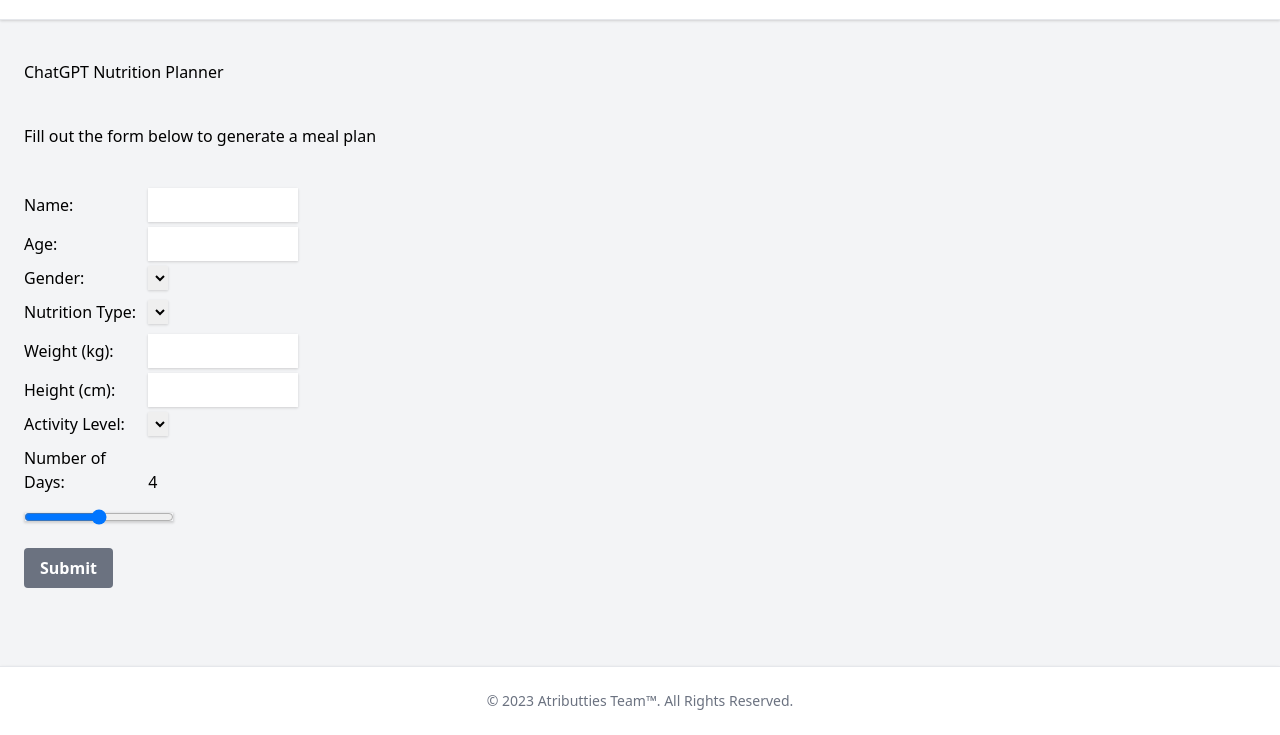
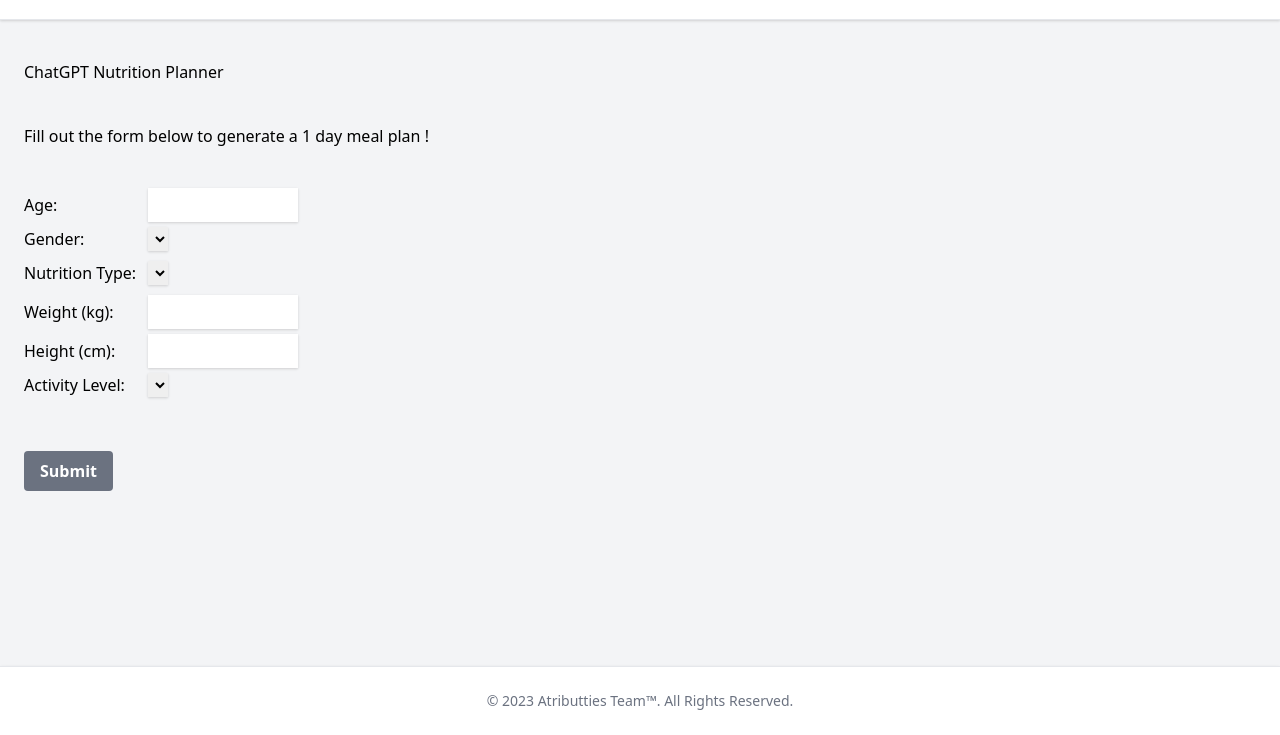
Before and after one commit to Atributties/nutrition-planner-frontend, a plain HTML site: page index.html in a window 1280 px wide. Shown: the part 65-800 px from the top of the page. Drawn offline with nearby package versions, Linux system fonts and the light colour scheme; no server answers.

Commit message:
removed name and days

```diff
--- a/index.html
+++ b/index.html
@@ -9,12 +9,9 @@
 </head>
 <body class="bg-gray-100">
 <h1 class="mt-10 ml-6">ChatGPT Nutrition Planner</h1>
-<h2 class="mt-10 mb-10 ml-6">Fill out the form below to generate a meal plan</h2>
+<h2 class="mt-10 mb-10 ml-6">Fill out the form below to generate a 1 day meal plan !</h2>
 
 <form id="chatForm" class="ml-6">
-  <label for="Name">Name:</label>
-  <input class="shadow" type="text" id="name" name="Name" required><br>
-
   <label for="age">Age:</label>
   <input class="shadow" type="number" id="age" name="age" required><br>
 
@@ -33,9 +30,6 @@
   <label for="activityLevel">Activity Level:</label>
   <select class="shadow" id="activityLevel" name="activityLevel" required></select><br>
 
-  <label for="numberOfDays">Number of Days:</label>
-  <span id="selectedValue">4</span><br>
-  <input class="shadow" type="range" id="numberOfDays" name="numberOfDays" min="1" max="7" required>
   <br>
 
   <button class="mt-5 mb-5 bg-gray-500 hover:bg-gray-400 text-white font-bold py-2 px-4 rounded" type="button"
--- a/js/script.js
+++ b/js/script.js
@@ -1,16 +1,11 @@
 import {fetchAnyUrl} from "./module.js";
 
-const numberOfDaysInput = document.getElementById("numberOfDays");
 const selectedValue = document.getElementById("selectedValue");
 const submitButton = document.getElementById("submitButton");
 const urlGenders = "http://localhost:8080/genders";
 const urlNutritions = "http://localhost:8080/nutritionTypes";
 const urlActivityLevels = "http://localhost:8080/activityLevels";
-selectedValue.textContent = numberOfDaysInput.value;
 
-numberOfDaysInput.addEventListener("input", function () {
-    selectedValue.textContent = numberOfDaysInput.value;
-});
 let genders = [];
 let nutritions = [];
 
@@ -51,7 +46,6 @@
     const weight = parseFloat(document.getElementById("weight").value);
     const height = parseFloat(document.getElementById("height").value);
     const activityLevel = document.getElementById("activityLevel").value;
-    const numberOfDays = parseInt(document.getElementById("numberOfDays").value);
     const age = parseInt(document.getElementById("age").value);
 
     // Prepare data for the request
@@ -64,7 +58,6 @@
             activityLevel: activityLevel,
         },
         nutritionType: nutritionType,
-        numberOfDays: numberOfDays,
     };
 
     // Make a request to your ChatGPT service (replace with your API endpoint)
```
